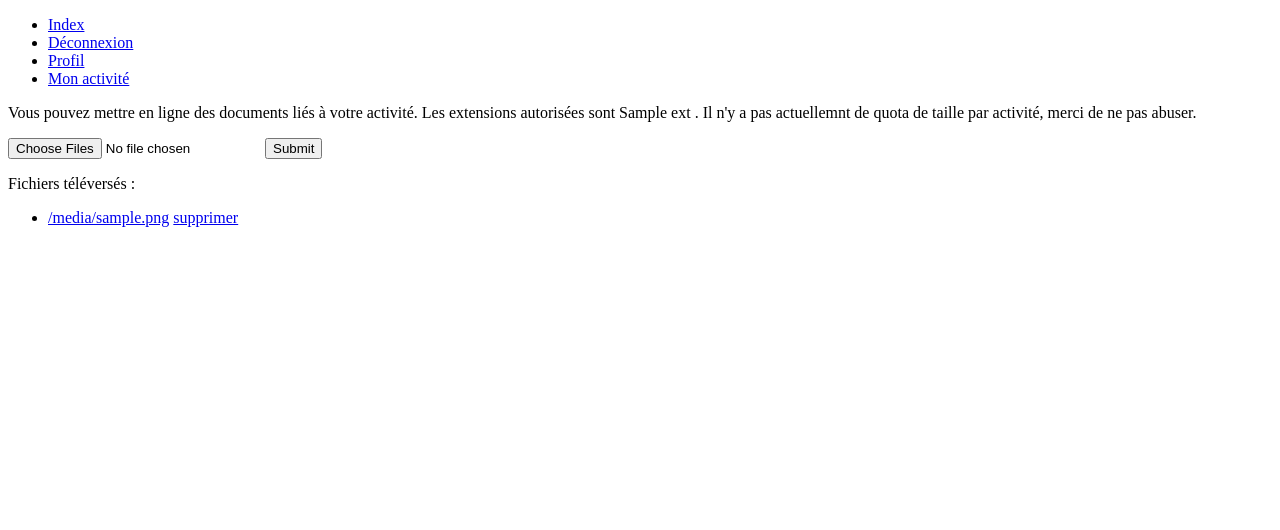
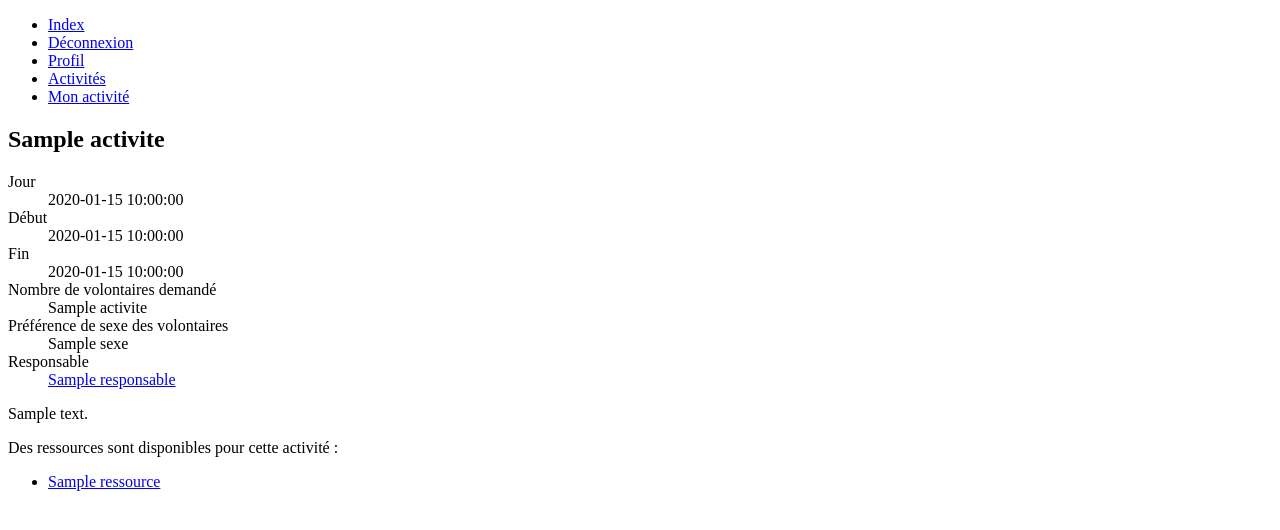
Before and after one commit to brunal/rn, a Python web app: template templates/activite.html in a window 1280 px wide. Shown: the top 530 px of the page. Run offline with Jinja, Linux system fonts and the light colour scheme; the template is opened without the code that fills it: most values are stand-ins (such as "Sample title", 1, 10 or a date in 2020); some libraries are stand-ins or nearby versions.

Commit message:
Activite pages for any user

```diff
--- a/templates/activite.html
+++ b/templates/activite.html
@@ -1,29 +1,32 @@
 {% from "_formhelpers.html" import render_simple_form %}
 {% extends "base.html" %}
 {% block body %}
-    {% if form %}
-        {{ render_simple_form(form) }}
+<h2>{{ activite.nom }}</h2>
+<dl>
+    <dt>Jour</dt> <dd>{{ activite.debut.date() }}</dd>
+    <dt>Début</dt> <dd>{{ activite.debut.time() }}</dd>
+    <dt>Fin</dt> <dd>{{ activite.fin.time() }}</dd>
+    <dt>Nombre de volontaires demandé</dt> <dd> {{ activite.nombre_volontaires }}</dd>
+    {% if activite.sexe %}
+    <dt>Préférence de sexe des volontaires</dt> <dd>{{ activite.sexe }}</dd>
     {% endif %}
+    <dt>Responsable</dt>
+    <dd><a href="mailto:{{ activite.responsable.email }}">
+        {{ activite.responsable.nom }}
+    </a></dd>
+</dl>
 
-    <div>
-        <p>Vous pouvez mettre en ligne des documents liés à votre activité. Les extensions autorisées sont
-       {% for ext in extensions %}
-       {{ ext }}{% if not loop.last %}, {% endif %}
-       {% endfor %}. Il n'y a pas actuellemnt de quota de taille par activité, merci de ne pas abuser.</p>
-       <form action="{{ url_for('views.responsable.upload_page') }}" method="POST" enctype="multipart/form-data">
-            <p><input type="file" name="files" multiple/>
-               <input type="submit"/></p>
-        </form>
-    </div>
-    <div>Fichiers téléversés :
-        <ul>
-            {% for filename in files %}
-            <li><a href="{{ url_for('views.activite.get_asset',
-                                    activite_id=current_user.user.role.activite.id,
-                                    filename=filename) }}">{{ filename }}</a>
-                <a href="{{ url_for('views.responsable.delete_asset',
-                                    filename=filename) }}">supprimer</a>
-            </li>
-            {% endfor %}
-        </ul>
+<p>{{ activite.description }}</p>
+
+{% if ressources %}
+Des ressources sont disponibles pour cette activité :
+<ul>
+    {% for r in ressources %}
+    <li><a href="{{ url_for('views.activite.get_asset',
+                            activite_id=activite.id,
+                            filename=r) }}">{{ r }}</a></li>
+    {% endfor %}
+</ul>
+{% endif %}
+
 {% endblock %}
--- a/templates/base.html
+++ b/templates/base.html
@@ -15,6 +15,8 @@
         {% else %}
         <li><a href="{{ url_for('views.basic.logout') }}">Déconnexion</a></li>
         <li><a href="{{ url_for('views.basic.profil') }}">Profil</a></li>
+
+        <li><a href="{{ url_for('views.activite.list_activites') }}">Activités</a></li>
 
             {% if volontaire %}
 
--- a/views/responsable.py
+++ b/views/responsable.py
@@ -29,7 +29,7 @@ def activite_get():
     else:
         form = forms.Activite()
 
-    return render_template('activite.html', form=form,
+    return render_template('config_activite.html', form=form,
                            files=upload.list_files(current_user.user.email),
                            extensions=upload.config.ALLOWED_EXTENSIONS)
 
@@ -59,7 +59,7 @@ def activite_post():
 
         redirect(url_for('.activite_get'))
 
-    return render_template('activite.html', form=form,
+    return render_template('config_activite.html', form=form,
                            files=upload.list_files(current_user.user.email),
                            extensions=upload.config.ALLOWED_EXTENSIONS)
 
```
Also changed, not shown: templates/activites.html (added, +13 -0 lines), templates/config_activite.html (added, +29 -0 lines), views/activite.py (+16 -1 lines).
